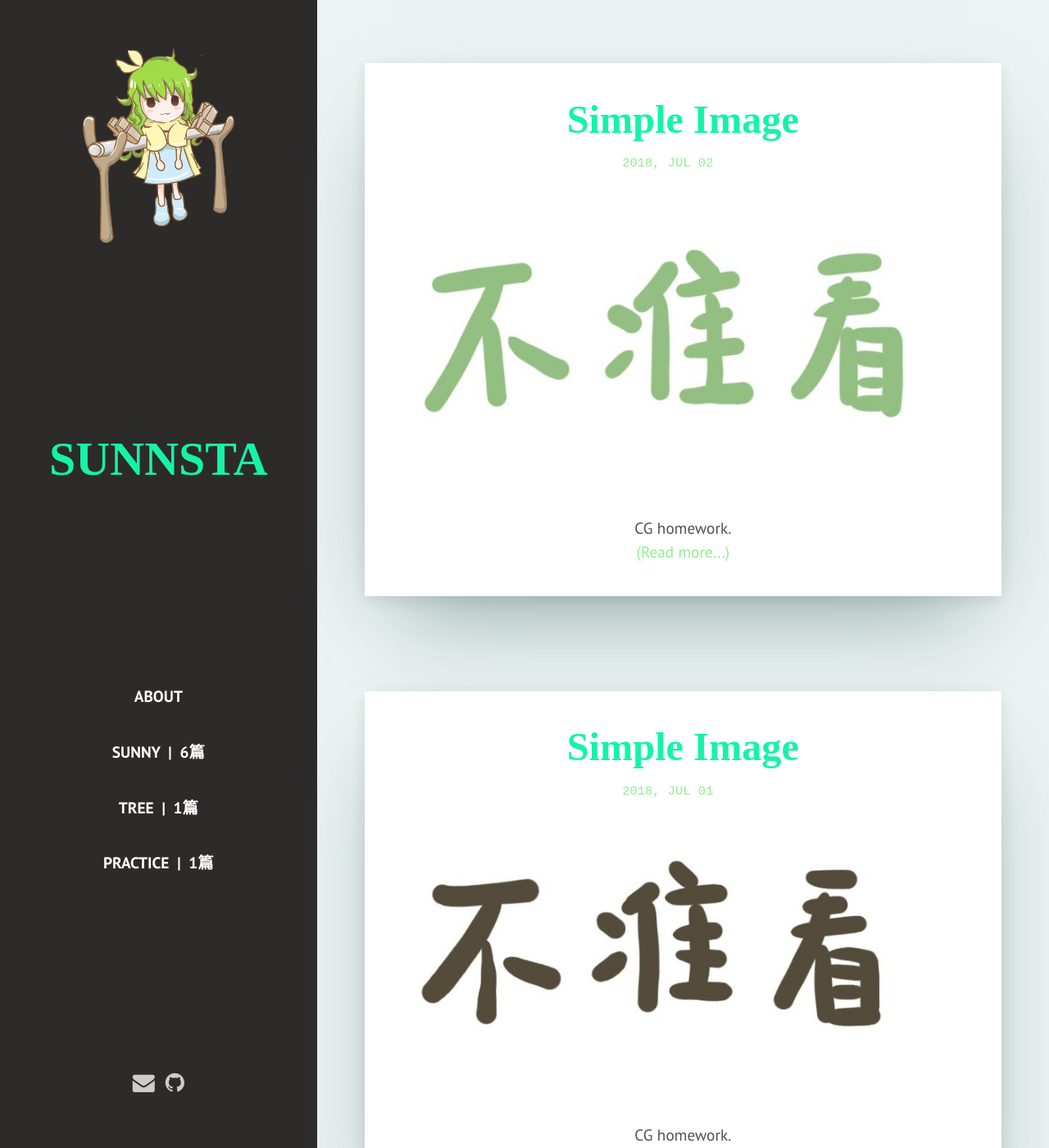
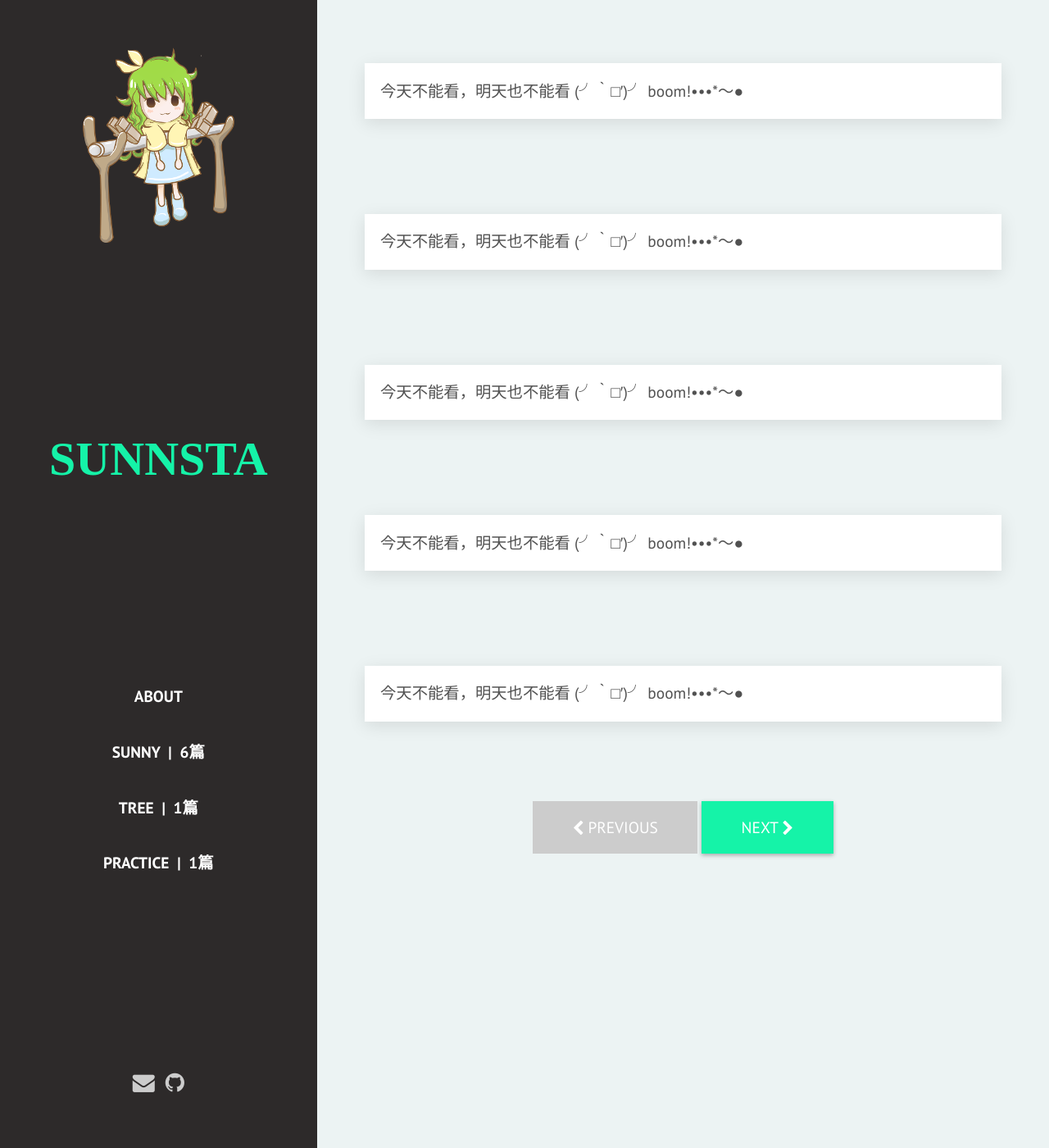
Before and after one commit to bjhwcg/bjhwcg.github.io, a Jekyll site: the page built from index.html, in a window 1280 px wide and 1400 px high. Shown: the whole window at 82% size. Built offline with Jekyll 4.4.1, drawn with Linux system fonts in a browser that asks for light colours; some web fonts are replaced; the list of posts is cut into pages by our own code; some of the changed text lies outside the part shown.

Commit message:
block index

```diff
--- a/index.html
+++ b/index.html
@@ -5,14 +5,18 @@ layout: default
 {% for post in paginator.posts %}
 <article class="main-article">
   <div class="wrap-content">
+  <div>今天不能看，明天也不能看 (╯‵□′)╯ boom!•••*～●</div>
+	<!--
     <header class="header-article">
       <h2 class="title-article"><a href="{{post.url | prepend: site.baseurl}}">{{post.title}}</a></h2>
       <div class="post-date"><span>{{post.date | date: '%Y, %b %d'}}&nbsp;&nbsp;&nbsp;&nbsp;</span></div>
     </header>
+
     {% if post.img %}
        <img class="post-image" src={{ "/assets/img/" | prepend: site.baseurl | append: post.img }} alt="{{post.title}}">
     {% endif %}
     <p class="post-brief">{{post.description}}<br /> <a class="more" href="{{post.url | prepend: site.baseurl}}">(Read more...)</a></p>
+	-->
   </div>
 </article>
 {% endfor %}
```
